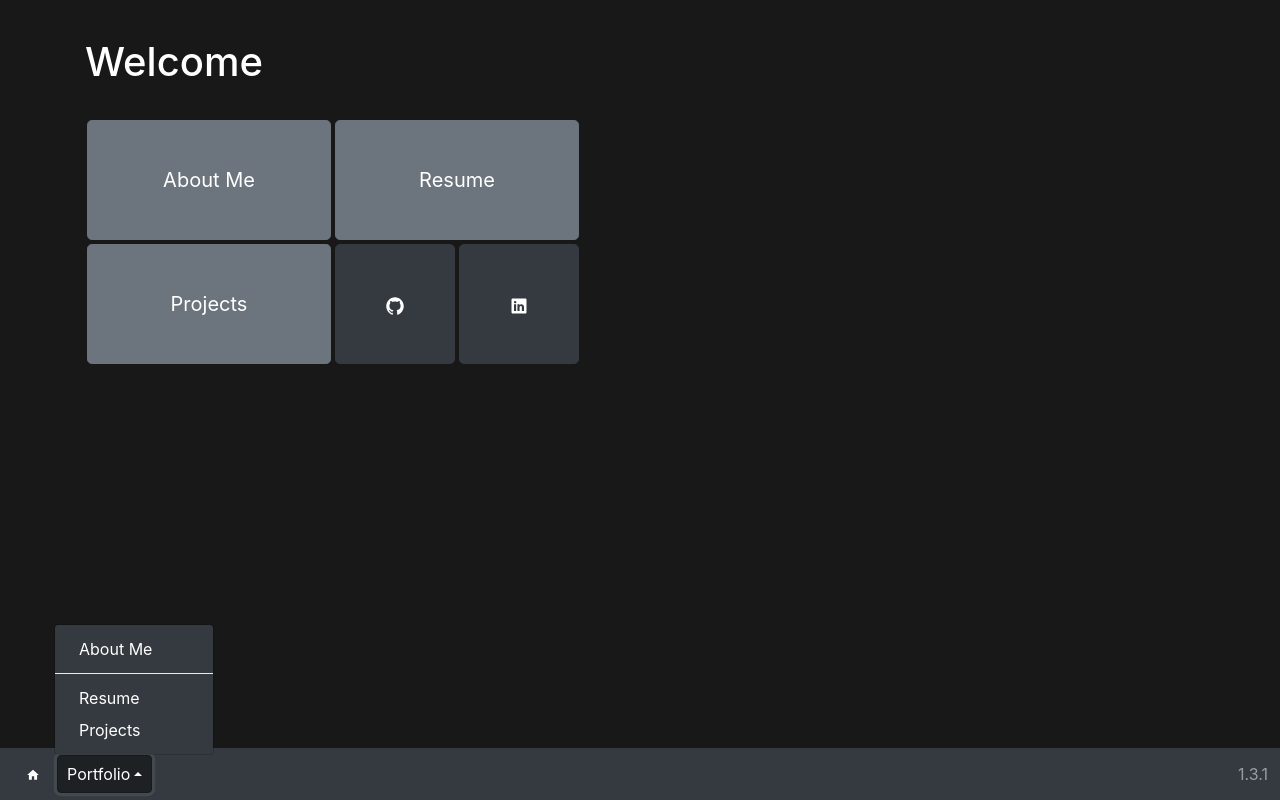
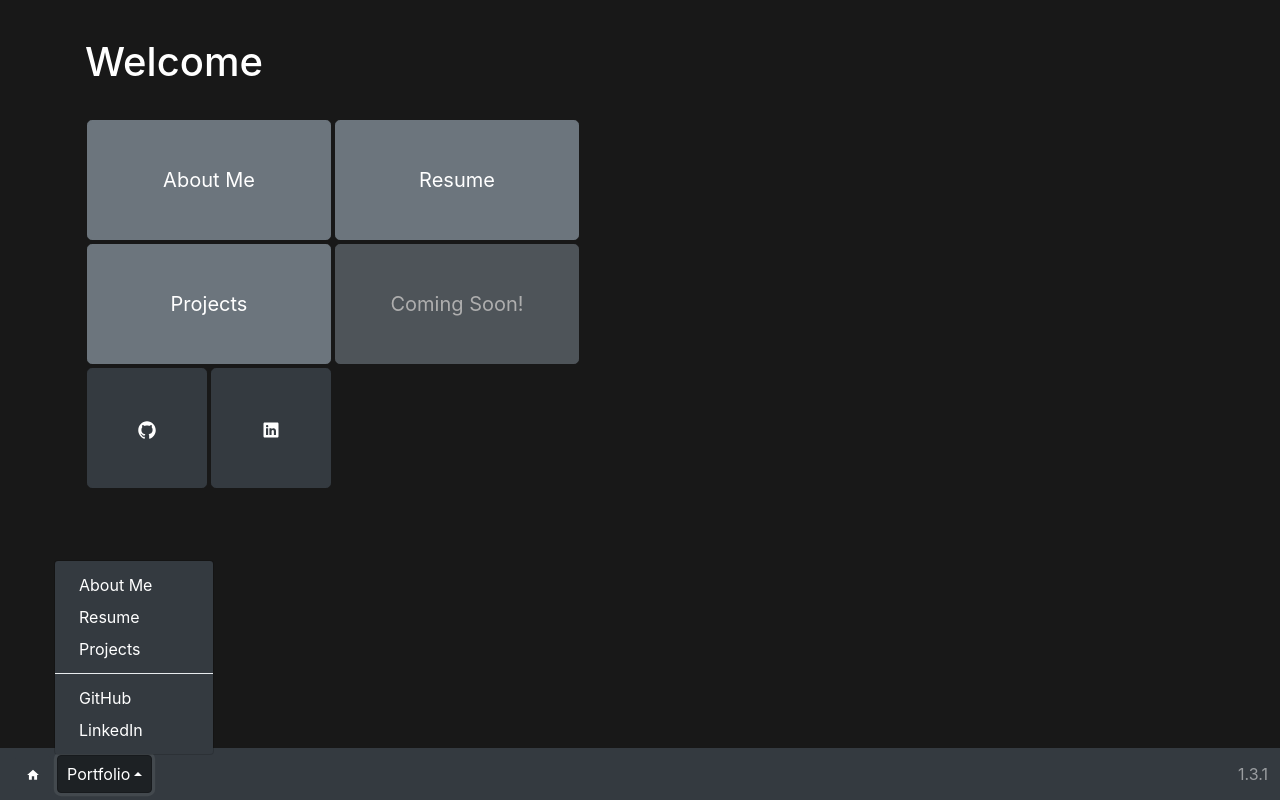
Before and after one commit to park-junha/junha.dev, a React (Create React App) app in the folder ui/: page / in a window 1280 px wide. Both pictures are taken after a click on the button "Portfolio". Built offline with nearby package versions, Linux system fonts and the light colour scheme.

Commit message:
Added disabled Coming Soon button

```diff
--- a/ui/src/components/Footer.tsx
+++ b/ui/src/components/Footer.tsx
@@ -55,7 +55,6 @@ export default class Footer extends Component<Props, {}> {
                   >
                     About Me
                   </Dropdown.Item>
-                  <Dropdown.Divider />
                   <Dropdown.Item
                     className='footer-item'
                     onClick={() => this.props.changeComponent('Resume')}
@@ -67,6 +66,21 @@ export default class Footer extends Component<Props, {}> {
                     onClick={() => this.props.changeComponent('Projects')}
                   >
                     Projects
+                  </Dropdown.Item>
+                  <Dropdown.Divider />
+                  <Dropdown.Item
+                    className='footer-item'
+                    href='https://github.com/park-junha'
+                    target='_blank'
+                  >
+                    GitHub
+                  </Dropdown.Item>
+                  <Dropdown.Item
+                    className='footer-item'
+                    href='https://www.linkedin.com/in/park-junha/'
+                    target='_blank'
+                  >
+                    LinkedIn
                   </Dropdown.Item>
                 </Dropdown.Menu>
               </Dropdown>
--- a/ui/src/components/LandingPage.tsx
+++ b/ui/src/components/LandingPage.tsx
@@ -33,6 +33,7 @@ export default class LandingPage extends Component<Props> {
             <Col />
             <Col xs={12}>
               <div>
+                <div>
                   <Button
                     className='landing-button-big'
                     size='lg'
@@ -50,12 +51,6 @@ export default class LandingPage extends Component<Props> {
                     Resume
                   </Button>
                 </div>
-            </Col>
-            <Col />
-          </Row>
-          <Row>
-            <Col />
-            <Col xs={12}>
                 <div>
                   <Button
                     className='landing-button-big'
@@ -65,6 +60,16 @@ export default class LandingPage extends Component<Props> {
                   >
                     Projects
                   </Button>
+                  <Button
+                    className='landing-button-big'
+                    size='lg'
+                    variant='secondary'
+                    disabled
+                  >
+                    Coming Soon!
+                  </Button>
+                </div>
+                <div>
                   <a
                     href='https://github.com/park-junha'
                     target='_blank'
@@ -92,6 +97,7 @@ export default class LandingPage extends Component<Props> {
                     </Button>
                   </a>
                 </div>
+              </div>
             </Col>
             <Col />
           </Row>
--- a/ui/src/data.js
+++ b/ui/src/data.js
@@ -5,7 +5,7 @@ export const data = {
       'notes': [
         {
           'label': 'Bugfix',
-          'desc': 'Fixed unexpected button styling issues on landing page.'
+          'desc': 'Temporarily fixed unexpected button styling issues on landing page.'
         }
       ]
     },
```
Lines whose indentation alone changed are shown as unchanged.
